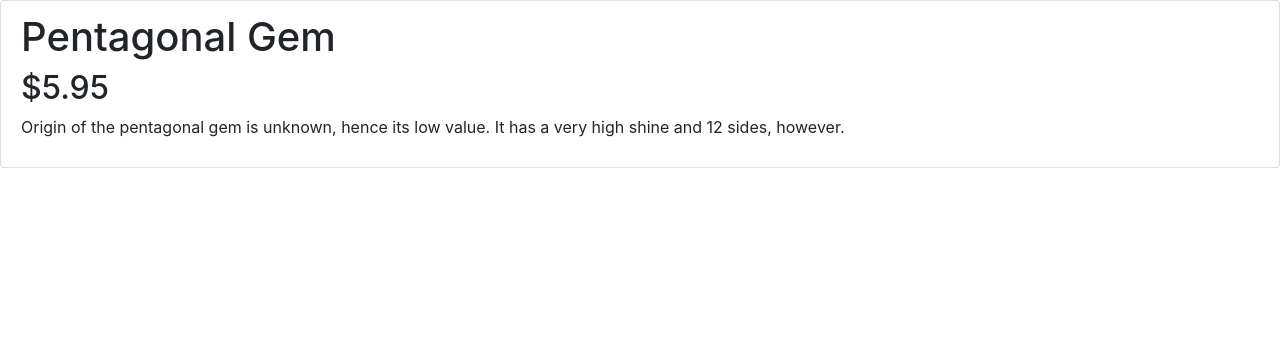
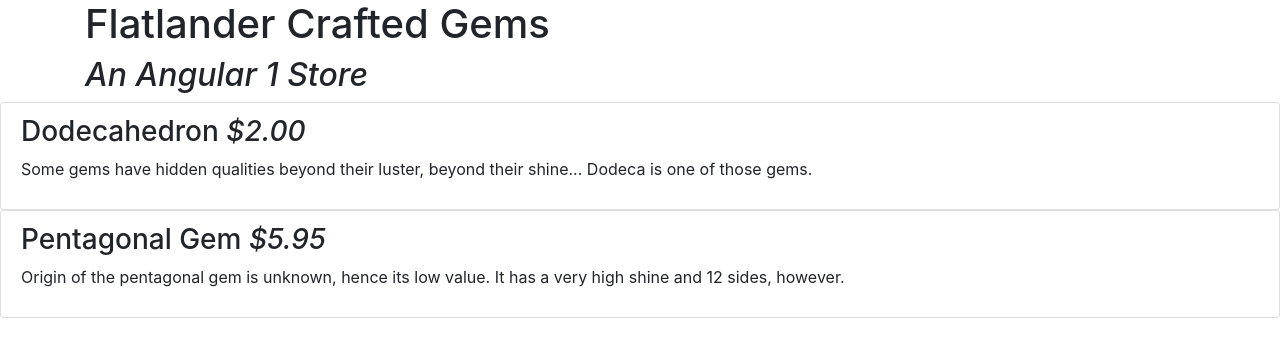
Before and after one commit to ipnicholson/gem-store, a website: page index.html in a window 1280 px wide. Drawn offline with nearby package versions, Linux system fonts and the light colour scheme.

Commit message:
progress commit

```diff
--- a/app.js
+++ b/app.js
@@ -8,10 +8,20 @@
   var gems = [
     {
       name: "Dodecahedron",
-      price: 2.95,
+      price: 2,
       description: "Some gems have hidden qualities beyond their luster, beyond their shine... Dodeca is one of those gems.",
       canPurchase: false,
-      soldOut: true,
+      soldOut: false,
+      images: [
+        {
+          full: 'dodecahedron-01-full.jpg',
+          thumb: 'dodecahedron-01-thumb.jpg'
+        },
+        {
+          full: 'dodecahedron-02-full.jpg',
+          thumb: 'dodecahedron-02-thumb.jpg'
+        }
+      ]
     },
     {
       name: "Pentagonal Gem",
@@ -19,6 +29,16 @@
       description: "Origin of the pentagonal gem is unknown, hence its low value. It has a very high shine and 12 sides, however.",
       canPurchase: false,
       soldOut: false,
+      images: [
+        {
+          full: 'pentagonal-01-full.jpg',
+          thumb: 'pentagonal-01-thumb.jpg'
+        },
+        {
+          full: 'pentagonal-02-full.jpg',
+          thumb: 'pentagonal-02-thumb.jpg'
+        }
+      ]
     }
   ];
 
--- a/index.html
+++ b/index.html
@@ -1,5 +1,8 @@
 <!DOCTYPE html>
-<html ng-app='store' lang="en"> <!-- ng-app is a directive to run store module-->
+
+<!-- ng-app is a directive to attach Application Module to page-->
+<html ng-app='store' lang="en">
+
   <head>
     <meta charset="UTF-8">
     <meta name="viewport" content="width=device-width, initial-scale=1.0">
@@ -9,21 +12,30 @@
   </head>
 
   <body>
+    <div class="container">
+      <h1>Flatlander Crafted Gems</h1>
+      <h2><em>An Angular 1 Store</em></h2>
+    </div>
+
+    <!-- Scope of this controller is only within this div -->
+    <!-- ng-controller attaches a Controller function to page -->
     <!-- Products Container -->
-  <!-- Scope of this controller is only within this div -->
-  <div ng-controller="StoreController as store" class="list-group">
+    <div ng-controller="StoreController as store">
       <!-- Product (singular) Container -->
-    <div ng-repeat="product in store.products">
-      <div ng-hide="product.soldOut" class="list-group-item"> <!-- store is specified as alias for StoreController-->
-        <h1> {{product.name}} </h1>
-        <h2> ${{product.price}} </h2>
+      <ul ng-repeat="product in store.products" class="list-group">
+        <li ng-hide="product.soldOut" class="list-group-item"> <!-- store is specified as alias for StoreController-->
+          <h3>
+            {{product.name}}
+            <em class="pull-right"> {{product.price | currency}} </em>
+          </h3>
           <p> {{product.description}} </p>
           <button ng-show="product.canPurchase"> Add to Cart </button>
-      </div>
-    </div>
+        </li>
+      </ul>
     </div>
 
     <script type="text/javascript" src="node_modules/angular/angular.min.js"></script>
     <script type="text/javascript" src="app.js"></script>
   </body>
+
 </html>
```
Lines whose indentation alone changed are shown as unchanged.
